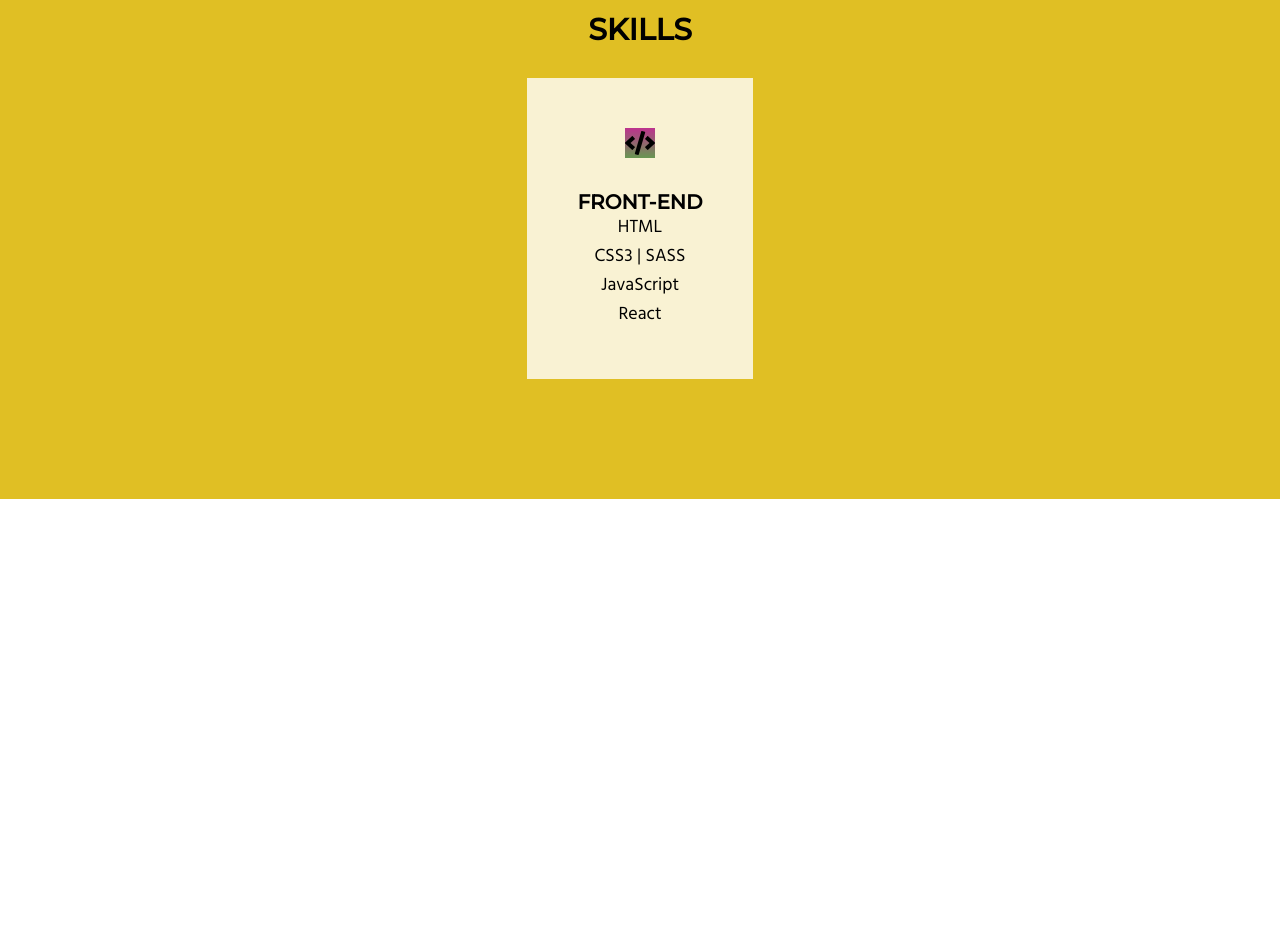
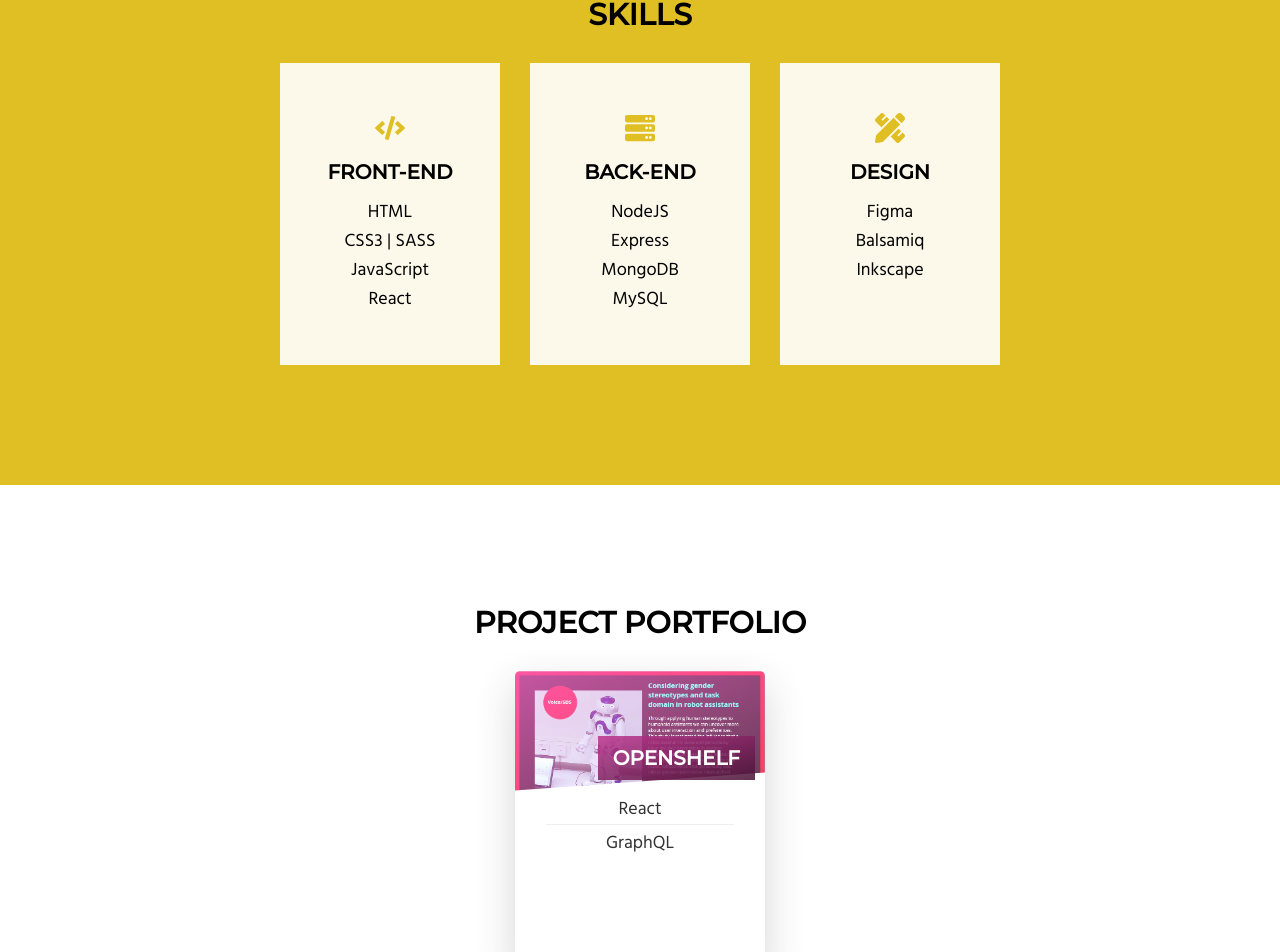
Before and after one commit to git-michelle/mb, a React (Create React App) app in the folder my-website/: page / in a window 1280 px wide. Shown: the part 1399-2351 px from the top of the page. Before the commit the page ends 1898 px from the top, so only its background shows below. Built offline with nearby package versions, Linux system fonts and the light colour scheme.

Commit message:
complete skills section, add project portfolio with rotating card template

```diff
--- a/my-website/sass/_base.scss
+++ b/my-website/sass/_base.scss
@@ -15,7 +15,9 @@ $color-secondary: #e0bf24;
 $color-tertiary: #bd338e;
 
 $color-light: #fff;
-$text-dark: #222;
+$color-dark: #333;
+$color-light-gray: #eee;
+$text-dark: #333;
 $text-light: #fff;
 
 // FONT VARIABLES
@@ -58,6 +60,11 @@ h3 {
 
 .section-heading {
   margin-bottom: $marg-sm;
+  text-align: center;
+}
+
+.card-heading {
+  margin-bottom: $marg-xs;
 }
 
 // RESPONSIVE BREAKPOINTS
@@ -77,6 +84,9 @@ $page-content-width: 96rem;
 .container-flex {
   display: flex;
   justify-content: center;
+  @media (max-width: $bp-sm) {
+    flex-direction: column;
+  }
 }
 
 .full-width {
@@ -89,23 +99,47 @@ $page-content-width: 96rem;
 }
 
 // BUTTONS
-.btn-outline {
-  display: inline-block;
+%btn-shared {
+  display: inline-flex;
+  justify-content: center;
   text-decoration: none;
-  color: $text-dark;
-  width: 21rem;
-  min-height: 5rem;
   padding: 1rem 2rem;
-  border: 0.3rem solid $color-primary;
-  border-radius: 0.2rem;
+  border-radius: 0.5rem;
   cursor: pointer;
   font-size: 2rem;
   overflow: hidden;
   margin-top: $marg-sm;
-  transition: all 0.3s;
+  transition: all 1s;
+}
 
-  &:hover {
-    background-color: $color-primary;
+.btn {
+  &-outline {
+    @extend %btn-shared;
+
+    width: 21rem;
+    min-height: 5rem;
+    color: $color-primary;
+    border: 0.1rem solid $color-primary;
+
+    &:hover {
+      background-color: $color-primary;
+      color: $text-dark;
+    }
+  }
+
+  &-light {
+    @extend %btn-shared;
+
+    background-color: $color-light;
+    border: none;
+
+    &:hover {
+      transform: scale(1.1);
+    }
+  }
+
+  &-icon {
+    position: relative;
   }
 }
 
--- a/my-website/sass/_home.scss
+++ b/my-website/sass/_home.scss
@@ -22,13 +22,146 @@
   text-align: center;
 
   &-card {
-    padding: $pad-md;
-    background-color: rgba(255, 255, 255, 0.8);
+    padding: $pad-md $pad-sm;
+    background-color: rgba(255, 255, 255, 0.9);
+    margin: 0 $marg-xs;
+    min-width: 22rem;
+
+    &:hover {
+      background-color: rgba(255, 255, 255, 1);
+    }
+
+    @media (max-width: $bp-sm) {
+      margin: $marg-xs auto;
+    }
   }
 
   &-icon {
-    background: linear-gradient(180deg, #bd338e 0%, #689751 100%);
     font-size: 3rem;
-    margin-bottom: $marg-sm;
+    color: $color-secondary;
+    margin-bottom: $marg-xs;
   }
 }
+
+// PROJECT PORTFOLIO SECTION
+.projects {
+  text-align: center;
+}
+
+.card {
+  // CARD FUNCTIONALITY
+  perspective: 180rem;
+  -moz-perspective: 180rem;
+  position: relative;
+  height: 30rem; // must be same as __side height
+  margin: 0 $marg-xs;
+  min-width: 25rem;
+
+  &-side {
+    height: 30rem;
+    min-width: 22rem;
+    transition: all 0.8s ease;
+    position: absolute;
+    top: 0;
+    left: 0;
+    width: 100%;
+    backface-visibility: hidden;
+    border-radius: 0.5rem;
+    overflow: hidden; // to stop img covering border radius
+    box-shadow: 0 1.5rem 4rem rgba($color-dark, 0.2);
+
+    &--front {
+      color: $text-dark;
+    }
+
+    &--back {
+      transform: rotateY(180deg);
+
+      &-1 {
+        background-image: linear-gradient(
+          to right bottom,
+          $color-tertiary,
+          darken($color-tertiary, 30%)
+        );
+      }
+    }
+  }
+
+  &:hover &-side--front {
+    transform: rotateY(-180deg);
+  }
+
+  &:hover &-side--back {
+    transform: rotateY(0);
+  }
+
+  // FRONT STYLING
+  // img
+  &-img {
+    background-size: cover;
+    height: 40%;
+    background-blend-mode: screen;
+    -webkit-clip-path: polygon(0 0, 100% 0, 100% 85%, 0 100%);
+    clip-path: polygon(0 0, 100% 0, 100% 85%, 0 100%);
+
+    &-1 {
+      background-image: linear-gradient(
+          to right bottom,
+          $color-tertiary,
+          darken($color-tertiary, 30%)
+        ),
+        url("../src/Components/ProjectsSection/project1.JPG");
+    }
+
+    &-2 {
+      background-image: url("../src/Components/ProjectsSection/project1.JPG");
+    }
+
+    &-3 {
+      background-image: url("../src/Components/ProjectsSection/project1.JPG");
+    }
+  }
+  //heading
+  &-project-heading {
+    color: $text-light;
+    position: absolute;
+    text-align: right;
+    top: 25%;
+    right: 1rem;
+    width: 75%;
+  }
+
+  &-project-heading-span {
+    padding: 1rem 1.5rem;
+    -webkit-box-decoration-break: clone;
+    box-decoration-break: clone;
+
+    &-1 {
+      background-image: linear-gradient(
+        to right bottom,
+        rgba($color-tertiary, 0.85),
+        rgba(darken($color-tertiary, 30%), 0.85)
+      );
+    }
+  }
+
+  //details
+  &-details {
+    ul {
+      width: 75%;
+      margin: 0 auto;
+
+      li {
+        padding-top: 0.5rem;
+        &:not(:last-child) {
+          border-bottom: 1px solid $color-light-gray;
+        }
+      }
+    }
+  }
+
+  // BACK STYLING
+  &-cta {
+    padding: $pad-md $pad-sm;
+  }
+}
--- a/my-website/src/App.scss
+++ b/my-website/src/App.scss
@@ -28,7 +28,11 @@ h3 {
   font-size: 2rem; }
 
 .section-heading {
-  margin-bottom: 3rem; }
+  margin-bottom: 3rem;
+  text-align: center; }
+
+.card-heading {
+  margin-bottom: 1.5rem; }
 
 .container-centered-content {
   max-width: 96rem;
@@ -38,6 +42,9 @@ h3 {
 .container-flex {
   display: flex;
   justify-content: center; }
+  @media (max-width: 37.5em) {
+    .container-flex {
+      flex-direction: column; } }
 
 .full-width {
   max-width: 100%; }
@@ -45,22 +52,35 @@ h3 {
 .box-shadow {
   box-shadow: 0 0.4rem 0.4rem rgba(0, 0, 0, 0.25); }
 
-.btn-outline {
-  display: inline-block;
+.btn-outline, .btn-light {
+  display: inline-flex;
+  justify-content: center;
   text-decoration: none;
-  color: #222;
-  width: 21rem;
-  min-height: 5rem;
   padding: 1rem 2rem;
-  border: 0.3rem solid #689751;
-  border-radius: 0.2rem;
+  border-radius: 0.5rem;
   cursor: pointer;
   font-size: 2rem;
   overflow: hidden;
   margin-top: 3rem;
-  transition: all 0.3s; }
+  transition: all 1s; }
+
+.btn-outline {
+  width: 21rem;
+  min-height: 5rem;
+  color: #689751;
+  border: 0.1rem solid #689751; }
   .btn-outline:hover {
-    background-color: #689751; }
+    background-color: #689751;
+    color: #333; }
+
+.btn-light {
+  background-color: #fff;
+  border: none; }
+  .btn-light:hover {
+    transform: scale(1.1); }
+
+.btn-icon {
+  position: relative; }
 
 *,
 *::before,
@@ -99,7 +119,7 @@ ul {
         padding: 1rem 2.25rem; }
         .nav-content ul li .nav-link {
           text-decoration: none;
-          color: #222;
+          color: #333;
           border-bottom: 0.45rem transparent solid;
           transition: border-color 0.5s; }
           .nav-content ul li .nav-link:hover {
@@ -112,7 +132,7 @@ ul {
     display: inline-block;
     font-size: 4rem;
     padding: 1.3rem;
-    color: #222;
+    color: #333;
     position: fixed;
     right: 0;
     top: 0; } }
@@ -136,7 +156,7 @@ ul {
       padding: 1.5rem; }
       .side-drawer ul li .nav-link {
         text-decoration: none;
-        color: #222;
+        color: #333;
         border-bottom: 0.45rem transparent solid;
         transition: border-color 0.5s; }
         .side-drawer ul li .nav-link:hover {
@@ -178,9 +198,83 @@ ul {
   background-color: #e0bf24;
   text-align: center; }
   .skills-card {
-    padding: 5rem;
-    background-color: rgba(255, 255, 255, 0.8); }
+    padding: 5rem 3rem;
+    background-color: rgba(255, 255, 255, 0.9);
+    margin: 0 1.5rem;
+    min-width: 22rem; }
+    .skills-card:hover {
+      background-color: white; }
+    @media (max-width: 37.5em) {
+      .skills-card {
+        margin: 1.5rem auto; } }
   .skills-icon {
-    background: linear-gradient(180deg, #bd338e 0%, #689751 100%);
     font-size: 3rem;
-    margin-bottom: 3rem; }
+    color: #e0bf24;
+    margin-bottom: 1.5rem; }
+
+.projects {
+  text-align: center; }
+
+.card {
+  perspective: 180rem;
+  -moz-perspective: 180rem;
+  position: relative;
+  height: 30rem;
+  margin: 0 1.5rem;
+  min-width: 25rem; }
+  .card-side {
+    height: 30rem;
+    min-width: 22rem;
+    transition: all 0.8s ease;
+    position: absolute;
+    top: 0;
+    left: 0;
+    width: 100%;
+    backface-visibility: hidden;
+    border-radius: 0.5rem;
+    overflow: hidden;
+    box-shadow: 0 1.5rem 4rem rgba(51, 51, 51, 0.2); }
+    .card-side--front {
+      color: #333; }
+    .card-side--back {
+      transform: rotateY(180deg); }
+      .card-side--back-1 {
+        background-image: linear-gradient(to right bottom, #bd338e, #451233); }
+  .card:hover .card-side--front {
+    transform: rotateY(-180deg); }
+  .card:hover .card-side--back {
+    transform: rotateY(0); }
+  .card-img {
+    background-size: cover;
+    height: 40%;
+    background-blend-mode: screen;
+    -webkit-clip-path: polygon(0 0, 100% 0, 100% 85%, 0 100%);
+    clip-path: polygon(0 0, 100% 0, 100% 85%, 0 100%); }
+    .card-img-1 {
+      background-image: linear-gradient(to right bottom, #bd338e, #451233), url("../src/Components/ProjectsSection/project1.JPG"); }
+    .card-img-2 {
+      background-image: url("../src/Components/ProjectsSection/project1.JPG"); }
+    .card-img-3 {
+      background-image: url("../src/Components/ProjectsSection/project1.JPG"); }
+  .card-project-heading {
+    color: #fff;
+    position: absolute;
+    text-align: right;
+    top: 25%;
+    right: 1rem;
+    width: 75%; }
+  .card-project-heading-span {
+    padding: 1rem 1.5rem;
+    -webkit-box-decoration-break: clone;
+    box-decoration-break: clone; }
+    .card-project-heading-span-1 {
+      background-image: linear-gradient(to right bottom, rgba(189, 51, 142, 0.85), rgba(69, 18, 51, 0.85)); }
+  .card-details ul {
+    width: 75%;
+    margin: 0 auto; }
+    .card-details ul li {
+      padding-top: 0.5rem; }
+      .card-details ul li:not(:last-child) {
+        border-bottom: 1px solid #eee; }
+  .card-cta {
+    padding: 5rem 3rem; }
--- a/my-website/src/components/AboutSection/AboutSection.js
+++ b/my-website/src/components/AboutSection/AboutSection.js
@@ -14,7 +14,7 @@ const AboutSection = () => {
           psychology and computer science, I am also passionate about research
           and user experience.
           <br />
-          <Link to="/more" class="btn-outline">
+          <Link to="/more" class="btn btn-outline">
             Learn More
           </Link>
           <br />
--- /dev/null
+++ b/my-website/src/components/ProjectsSection/ProjectsCard.js
@@ -0,0 +1,46 @@
+import React from "react";
+import { FaPlayCircle } from "react-icons/fa";
+
+const ProjectCard = () => {
+  return (
+    <div className="card">
+      {/* front  */}
+      <div className="card-side card-side--front">
+        <div className="card-img card-img-1">&nbsp;</div>
+        <div className="card-project-heading">
+          <h3>
+            <span className="card-project-heading-span card-project-heading-span-1">
+              OpenShelf
+            </span>{" "}
+          </h3>
+        </div>
+        <div className="card-details">
+          <ul>
+            <li>React</li>
+            <li>GraphQL</li>
+          </ul>
+        </div>
+      </div>
+
+      {/* Back */}
+      <div className="card-side card-side--back card-side--back-1">
+        <div className="card-cta">
+          <div className="card-back-info">
+            <p>some info</p>
+            <p>
+              Lorem ipsum dolor sit amet consectetur adipisicing elit. Saepe,
+              cum.
+            </p>
+          </div>
+          <button href="!#" class="btn-light">
+            {" "}
+            <FaPlayCircle className="btn-icon" />
+            &nbsp;Demo
+          </button>
+        </div>
+      </div>
+    </div>
+  );
+};
+
+export default ProjectCard;
--- /dev/null
+++ b/my-website/src/components/ProjectsSection/ProjectsSection.js
@@ -0,0 +1,18 @@
+import React from "react";
+import ProjectsCard from "./ProjectsCard";
+
+const ProjectsSection = () => {
+  return (
+    <section className="projects fullwidth" id="projects">
+      <div className="projects-content container-centered-content">
+        <h2 className="section-heading">Project Portfolio</h2>
+        <div className="container-flex">
+          <ProjectsCard />
+        </div>
+      </div>
+      <hr className="section-divider" />
+    </section>
+  );
+};
+
+export default ProjectsSection;
--- a/my-website/src/components/SkillsSection/SkillsCard.js
+++ b/my-website/src/components/SkillsSection/SkillsCard.js
@@ -1,14 +1,23 @@
 import React from "react";
-import { FaCode } from "react-icons/fa";
+import { FaCode, FaServer, FaPencilRuler } from "react-icons/fa";
 
-const SkillsCard = () => {
+const SkillsCard = (props) => {
   return (
     <div className="skills-card">
-      <FaCode className="skills-icon" />
-      <h3>Front-End</h3>
-      <p>
-        HTML <br /> CSS3 | SASS <br /> JavaScript <br /> React
-      </p>
+      {props.id === 0 ? (
+        <FaCode className="skills-icon" />
+      ) : props.id === 1 ? (
+        <FaServer className="skills-icon" />
+      ) : props.id === 2 ? (
+        <FaPencilRuler className="skills-icon" />
+      ) : null}
+
+      <h3 className="card-heading">{props.cardTitle}</h3>
+      <ul>
+        {props.skillsList.map((skill) => (
+          <li key={props.id}>{skill}</li>
+        ))}
+      </ul>
     </div>
   );
 };
--- a/my-website/src/components/SkillsSection/SkillsSection.js
+++ b/my-website/src/components/SkillsSection/SkillsSection.js
@@ -7,7 +7,21 @@ const SkillSection = () => {
       <div className="skills-content container-centered-content">
         <h2 className="section-heading">Skills</h2>
         <div className="container-flex">
-          <SkillsCard />
+          <SkillsCard
+            id={0}
+            cardTitle="Front-End"
+            skillsList={["HTML", "CSS3 | SASS", "JavaScript", "React"]}
+          />
+          <SkillsCard
+            id={1}
+            cardTitle="Back-End"
+            skillsList={["NodeJS", "Express", "MongoDB", "MySQL"]}
+          />
+          <SkillsCard
+            id={2}
+            cardTitle="Design"
+            skillsList={["Figma", "Balsamiq", "Inkscape"]}
+          />
         </div>
       </div>
     </section>
--- a/my-website/src/screens/HomePage.js
+++ b/my-website/src/screens/HomePage.js
@@ -2,6 +2,7 @@ import React from "react";
 import HeroSection from "../Components/HeroSection/HeroSection";
 import AboutSection from "../Components/AboutSection/AboutSection";
 import SkillsSection from "../Components/SkillsSection/SkillsSection";
+import ProjectsSection from "../Components/ProjectsSection/ProjectsSection";
 
 const HomePage = () => {
   return (
@@ -9,6 +10,7 @@ const HomePage = () => {
       <HeroSection />
       <AboutSection />
       <SkillsSection />
+      <ProjectsSection />
     </div>
   );
 };
```
Also changed, not shown: my-website/src/components/ProjectsSection/project1.JPG (added), 1 other file (tests, documents, lock files or other folders).
